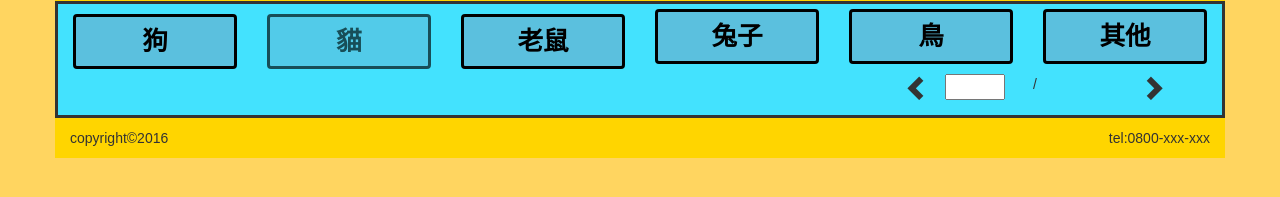
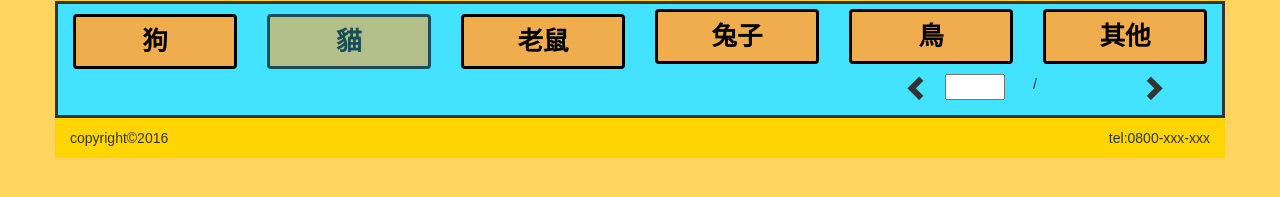
Before and after one commit to MOONYAN/Pokemon-Platform, a plain HTML site: page Pets_Cat.html in a window 1280 px wide. Shown: the part 69-266 px from the top of the page. Drawn offline with Linux system fonts and the light colour scheme; no server answers.

Commit message:
Update Pets_Cat.html

```diff
--- a/Pets_Cat.html
+++ b/Pets_Cat.html
@@ -60,15 +60,15 @@
         <!-- end header -->
 
         <!-- main -->
-        <div class="container main">
+        <div class="container main bg_lightYellow">
             <!-- tab -->
             <div class="row">
-              <div class="col-lg-2 col-sm-4 col-xs-4 tabTable"><a href="Pets_Dog.html" class="btn btn-info btn-block tab" role="button">狗</a></div>
-              <div class="col-lg-2 col-sm-4 col-xs-4 tabTable"><a href="#" class="btn btn-info btn-block tab" role="button" disabled="disabled">貓</a></div>
-              <div class="col-lg-2 col-sm-4 col-xs-4 tabTable"><a href="Pets_Rat.html" class="btn btn-info btn-block tab" role="button">老鼠</a></div>
-              <div class="col-lg-2 col-sm-4 col-xs-4 tabTable2"><a href="Pets_Rabbit.html" class="btn btn-info btn-block tab" role="button">兔子</a></div>
-              <div class="col-lg-2 col-sm-4 col-xs-4 tabTable2"><a href="Pets_Bird.html" class="btn btn-info btn-block tab" role="button">鳥</a></div>
-              <div class="col-lg-2 col-sm-4 col-xs-4 tabTable2"><a href="Pets_Others.html" class="btn btn-info btn-block tab" role="button">其他</a></div>
+              <div class="col-lg-2 col-sm-4 col-xs-4 tabTable"><a href="Pets_Dog.html" class="btn btn-warning btn-block tab" role="button">狗</a></div>
+              <div class="col-lg-2 col-sm-4 col-xs-4 tabTable"><a href="#" class="btn btn-warning btn-block tab" role="button" disabled="disabled">貓</a></div>
+              <div class="col-lg-2 col-sm-4 col-xs-4 tabTable"><a href="Pets_Rat.html" class="btn btn-warning btn-block tab" role="button">老鼠</a></div>
+              <div class="col-lg-2 col-sm-4 col-xs-4 tabTable2"><a href="Pets_Rabbit.html" class="btn btn-warning btn-block tab" role="button">兔子</a></div>
+              <div class="col-lg-2 col-sm-4 col-xs-4 tabTable2"><a href="Pets_Bird.html" class="btn btn-warning btn-block tab" role="button">鳥</a></div>
+              <div class="col-lg-2 col-sm-4 col-xs-4 tabTable2"><a href="Pets_Others.html" class="btn btn-warning btn-block tab" role="button">其他</a></div>
             </div>
             <!-- end tab -->
             <div class="row" id = _petsContainer>
```
